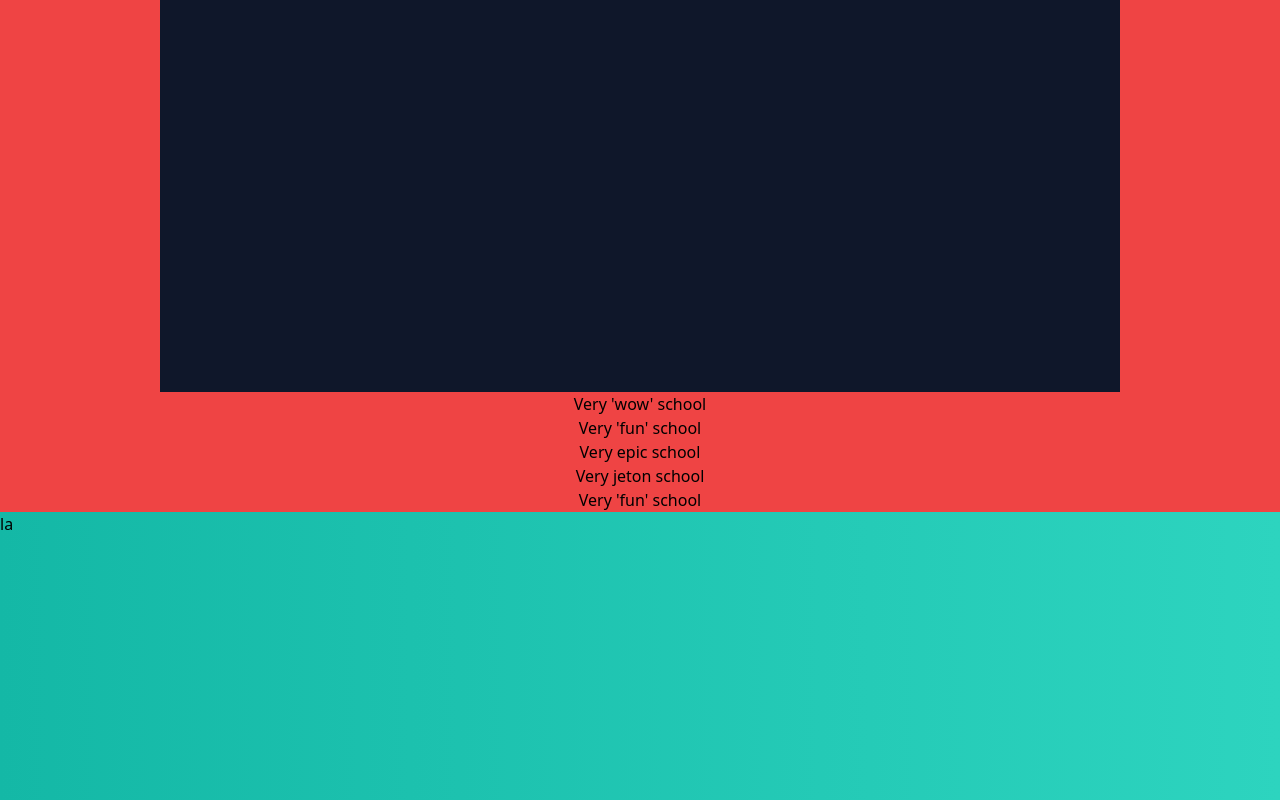
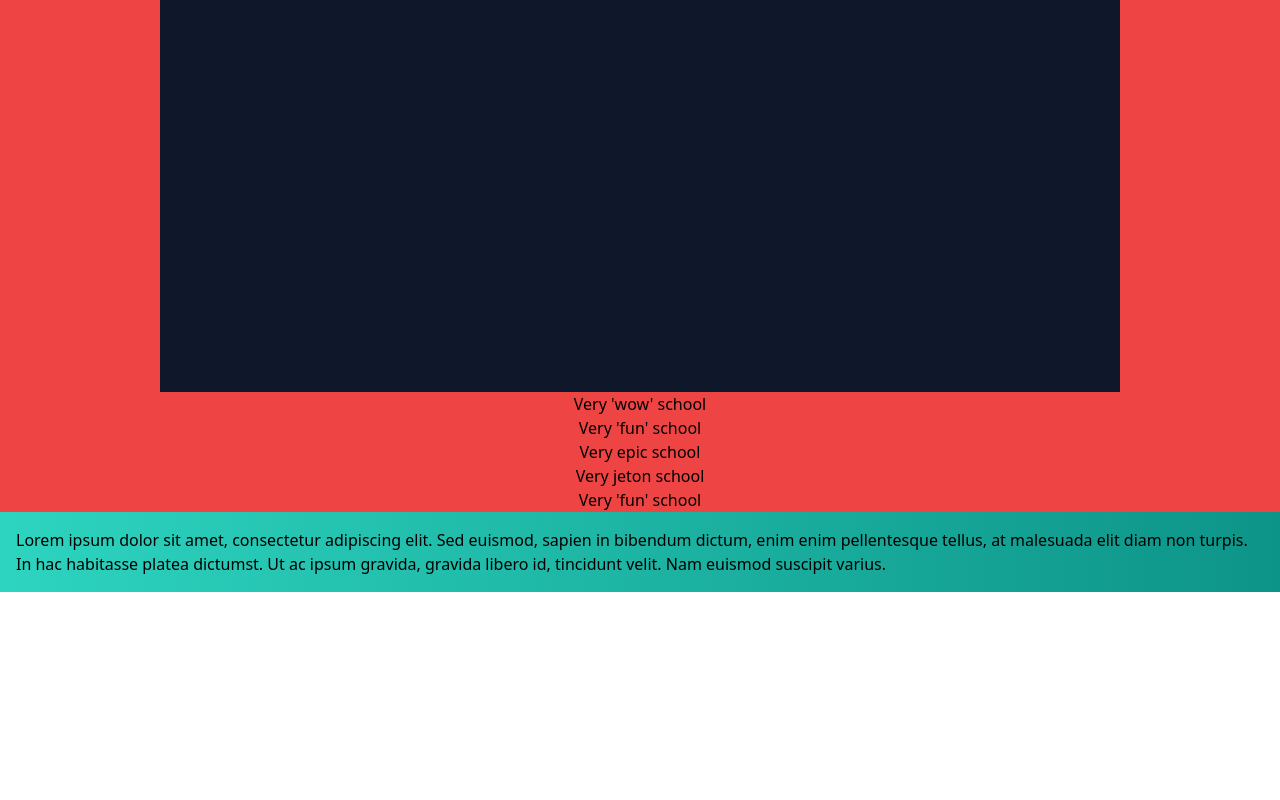
Before and after one commit to abbindustrigymnasium/fn-projekt-5, a Nuxt app in the folder Front/: page / in a window 1280 px wide. Shown: the part 1264-2064 px from the top of the page. After the commit the page ends 1856 px from the top, so only its background shows below. Built offline with nearby package versions, Linux system fonts and the light colour scheme; data requests are answered from the project's data file.

Commit message:
Modified Footer to be better fitted to the website

```diff
--- a/Front/components/Footer.vue
+++ b/Front/components/Footer.vue
@@ -1,15 +1,16 @@
 <template>
-    <div class="bg-gradient-to-r from-teal-500 to-teal-400 h-72">
-        la
-    </div>
+	<div class="bg-gradient-to-r from-teal-400 to-teal-600 w-full flex flex-row">
+		<p class="py-4 px-4">
+			Lorem ipsum dolor sit amet, consectetur adipiscing elit. Sed euismod, sapien in
+			bibendum dictum, enim enim pellentesque tellus, at malesuada elit diam non turpis.
+			In hac habitasse platea dictumst. Ut ac ipsum gravida, gravida libero id, tincidunt
+			velit. Nam euismod suscipit varius.
+		</p>
+	</div>
 </template>
 
 <script>
-export default {
-
-}
+export default {};
 </script>
 
-<style>
-
-</style>
+<style></style>
```
